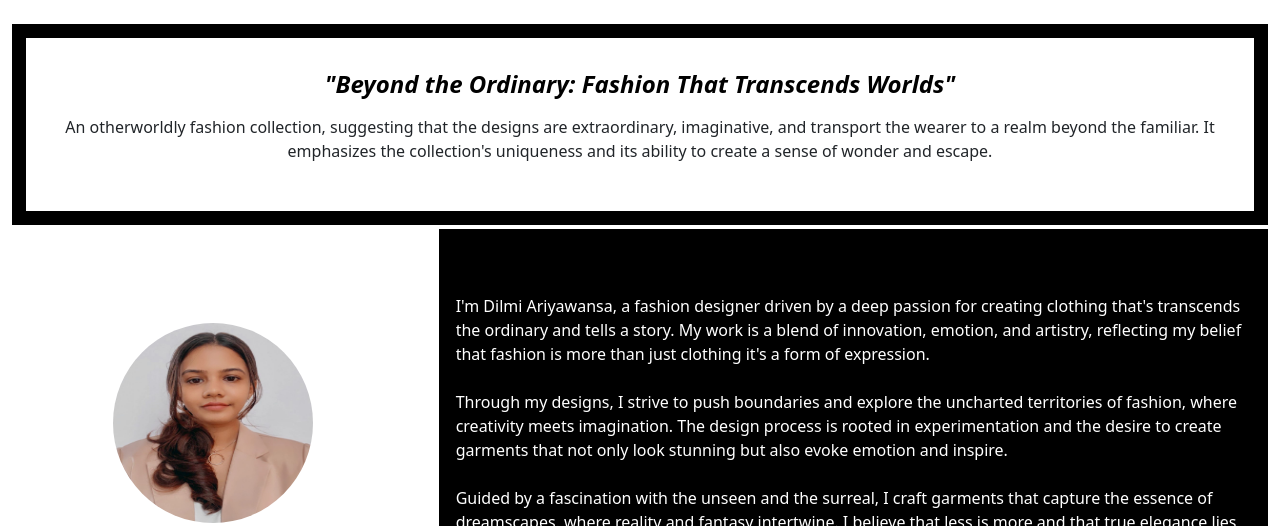
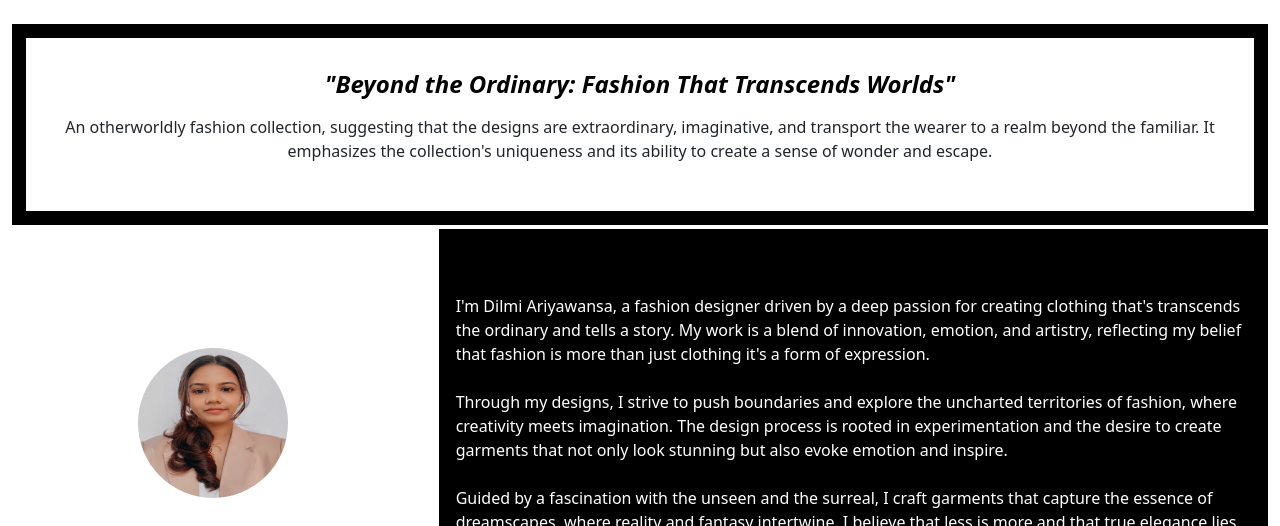
Before and after one commit to tester12erer/my-website-mystical-allure, a plain HTML site: page index.html in a window 1280 px wide. Shown: the part 471-997 px from the top of the page. Drawn offline with nearby package versions, Linux system fonts and the light colour scheme; a script that the page names is missing.

Commit message:
Add files via upload

```diff
--- a/index.html
+++ b/index.html
@@ -199,7 +199,7 @@
                     "./assests/10.jpg"
                     class="rounded-circle mt-4"
                     alt="Circular Image"
-                    width="200" height="200">
+                    width="150" height="150">
                     <div class="card-bodym">
                         <p>DILMI ARIYAWANSA</p>
                     </div>
```
